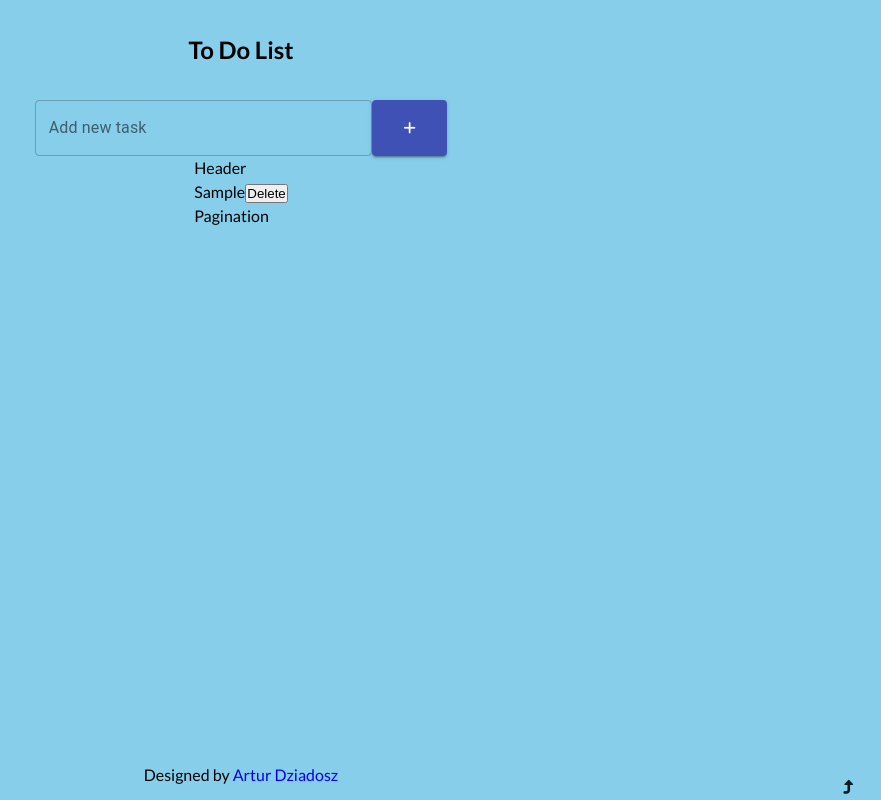
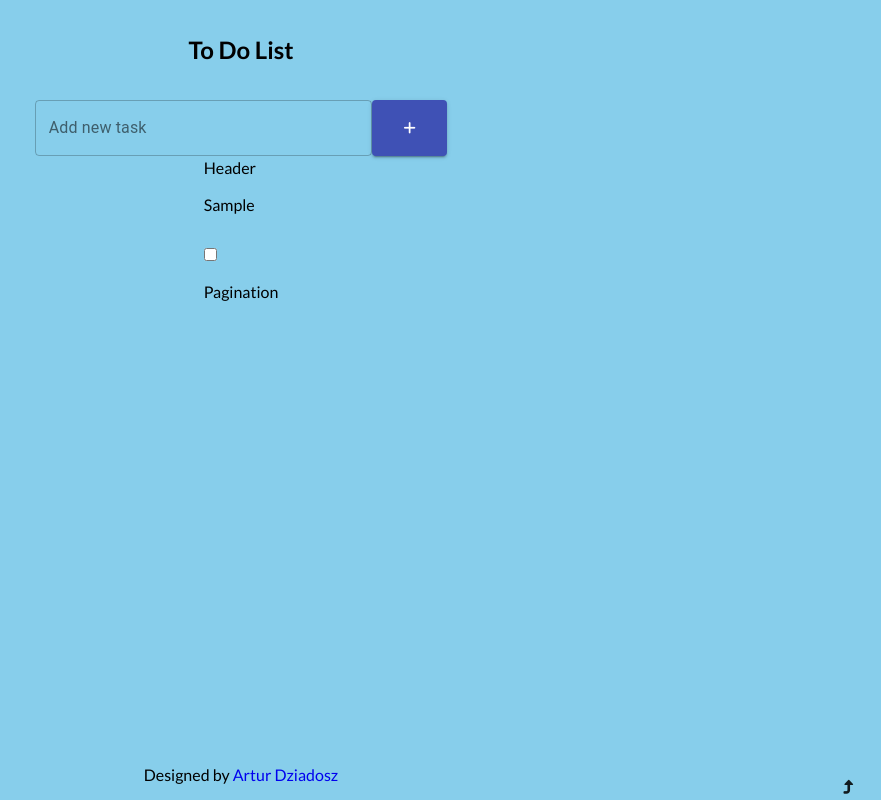
Before and after one commit to ArturDziadosz/todo_list, a React (Create React App) app: page / in a window 1280 px wide. Both pictures are taken after typing "Sample" into the empty fields and a click on the button 808 px from the left and 128 px from the top of the page. Shown: the whole page, without its empty margins (399-1280 px from the left). Built offline with nearby package versions, Linux system fonts and the light colour scheme.

Commit message:
Added displaing delete btn on hover li element

```diff
--- a/src/components/TD/TDElement.js
+++ b/src/components/TD/TDElement.js
@@ -4,21 +4,40 @@ import './TDElement.scss';
 
 class TDElement extends Component {
 
+  constructor(props) {
+    super(props);
+    this.state = {
+      checked: false
+    }
+  }
+
   deleteTask = e => {
+    if (this.state.checked === false) {
+      return false;
+    } else {
     const index = e.target.getAttribute("data-key");
     this.props.handleAtParent(index);
+    }
   }
+
+  handleChange = e => {
+    this.setState({
+      [e.target.name]: e.target.checked
+    })
+  };
 
   render() {
     return (
       <>
-        <li>
-            {this.props.task.text}
+        <li className={this.state.checked ? "tdList__element tdList__element--checked" : "tdList__element"} >
+            <p>{this.props.task.text}</p>
+            <input type={"checkbox"} name={"checked"} onClick={e => this.handleChange(e)}/>
             <button type={"button"}
                     data-key={this.props.index}
                     onClick={e => this.deleteTask(e)}
+                    className={"tdList__element__deleteBtn"}
             >
-                Delete
+                <i className="fas fa-trash-alt" data-key={this.props.index} />
             </button>
         </li>
       </>
--- a/src/components/TD/TDElement.scss
+++ b/src/components/TD/TDElement.scss
@@ -0,0 +1,32 @@
+main.container {
+    .row__tdList {
+        .tdList {
+            .tdList__element {
+                position: relative;
+                line-height: 50px;
+
+                .tdList__element__deleteBtn {
+                    display: none;
+                    position: absolute;
+                    right: 0;
+                    bottom: 10px;
+                    margin: 5px;
+                }
+
+                &:hover {
+                    .tdList__element__deleteBtn {
+                        display: block;
+                    }
+                }
+            }
+
+            .tdList__element--checked {
+                text-decoration: line-through;
+
+                p {
+                    opacity: 0.5;
+                }
+            }
+        }
+    }
+}
```
